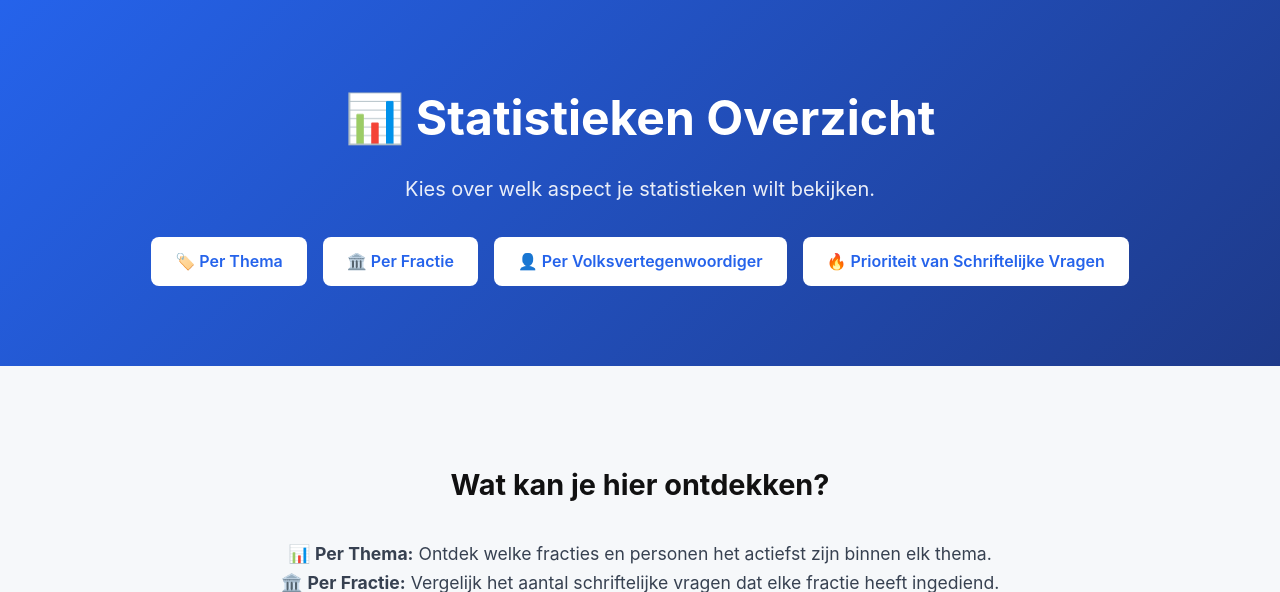
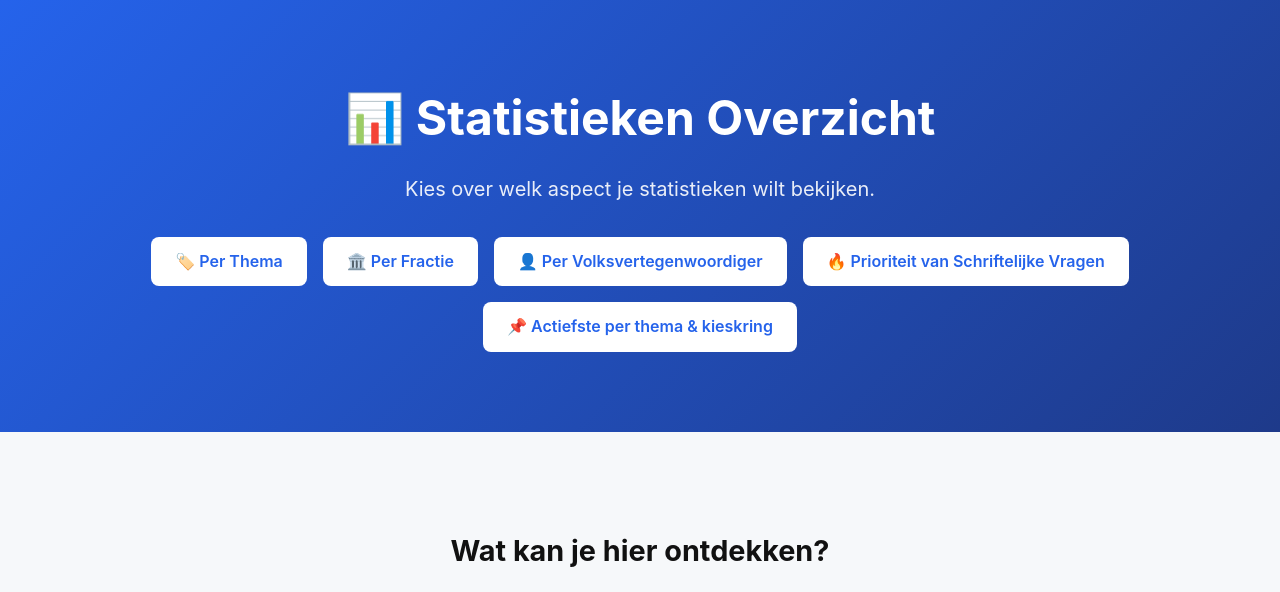
Before and after one commit to A-D-DBS-application/web-application-2025-group-8, a Flask app: page /statistieken in a window 1280 px wide. Shown: the top 592 px of the page. Run offline with Flask 3, Linux system fonts and the light colour scheme.

Commit message:
Feedback [kieskring]

```diff
--- a/app/routes.py
+++ b/app/routes.py
@@ -1,4 +1,4 @@
-from flask import Blueprint, render_template
+from flask import Blueprint, render_template, request
 from app.models import Persoon, Fractie, Thema, SchriftelijkeVragen, Persoonfunctie, ThemaKoppeling, Functies
 from sqlalchemy import func
 from app import db
@@ -187,6 +187,85 @@ def statistieken_personen():
     return render_template("statistieken_personen.html", data=data)
 
 
+# --- ACTIEFSTE VOLKSVERTEGENWOORDIGERS PER THEMA & KIESKRING ---
+@main.route('/statistieken/actiefste', methods=['GET'])
+def actiefste_per_thema_en_kieskring():
+    try:
+        # Alle verschillende kieskringen ophalen (voor de dropdown)
+        kieskringen = [
+            k[0] for k in (
+                db.session.query(Persoon.kieskring)
+                .distinct()
+                .order_by(Persoon.kieskring)
+                .all()
+            )
+            if k[0] is not None
+        ]
+
+        # Alle thema's voor de dropdown
+        themas = Thema.query.order_by(Thema.naam).all()
+
+        # Wat heeft de gebruiker geselecteerd?
+        geselecteerde_kieskring = request.args.get('kieskring')
+        geselecteerd_thema_id = request.args.get('thema')
+
+        data = []
+
+        if geselecteerde_kieskring and geselecteerd_thema_id:
+            rows = (
+                db.session.query(
+                    Persoon.id.label("persoon_id"),
+                    Persoon.voornaam,
+                    Persoon.naam,
+                    Persoon.kieskring,
+                    Fractie.naam.label("fractie_naam"),
+                    func.count(SchriftelijkeVragen.id).label("aantal_vragen"),
+                )
+                .join(Persoonfunctie, Persoonfunctie.id_prs == Persoon.id)
+                .join(Fractie, Fractie.id == Persoonfunctie.id_frc)
+                .join(SchriftelijkeVragen, SchriftelijkeVragen.id_prsfnc_vs == Persoonfunctie.id)
+                .join(ThemaKoppeling, ThemaKoppeling.id_schv == SchriftelijkeVragen.id)
+                .filter(Persoon.kieskring == geselecteerde_kieskring)
+                .filter(ThemaKoppeling.id_thm == geselecteerd_thema_id)
+                .group_by(
+                    Persoon.id,
+                    Persoon.voornaam,
+                    Persoon.naam,
+                    Persoon.kieskring,
+                    Fractie.naam,
+                )
+                .order_by(func.count(SchriftelijkeVragen.id).desc())
+                .all()
+            )
+
+            for idx, r in enumerate(rows, start=1):
+                data.append({
+                    "rang": idx,
+                    "naam": f"{r.voornaam} {r.naam}",
+                    "fractie": r.fractie_naam,
+                    "kieskring": r.kieskring,
+                    "aantal_vragen": r.aantal_vragen,
+                })
+
+    except OperationalError:
+        # Als de database niet bereikbaar is → lege state ipv 500 error
+        kieskringen = []
+        themas = []
+        geselecteerde_kieskring = None
+        geselecteerd_thema_id = None
+        data = []
+
+    return render_template(
+        "statistieken_actiefste.html",
+        kieskringen=kieskringen,
+        themas=themas,
+        geselecteerde_kieskring=geselecteerde_kieskring,
+        geselecteerd_thema_id=geselecteerd_thema_id,
+        data=data,
+    )
+
+
+
 # priority scoring algoritme
 from datetime import datetime
 from app.models import ThemaKoppeling  # staat er waarschijnlijk al, zo niet: importeren
--- a/app/templates/statistieken_overzicht.html
+++ b/app/templates/statistieken_overzicht.html
@@ -11,8 +11,8 @@
         <a href="{{ url_for('main.statistieken_themas') }}" class="btn">🏷️ Per Thema</a>
         <a href="{{ url_for('main.statistieken_fracties') }}" class="btn">🏛️ Per Fractie</a>
         <a href="{{ url_for('main.statistieken_personen') }}" class="btn">👤 Per Volksvertegenwoordiger</a>
-        <a href="{{ url_for('main.statistieken_priority') }}" class="btn">🔥 Prioriteit van Schriftelijke Vragen
-  </a>
+        <a href="{{ url_for('main.statistieken_priority') }}" class="btn">🔥 Prioriteit van Schriftelijke Vragen</a>
+        <a href="{{ url_for('main.actiefste_per_thema_en_kieskring') }}" class="btn">📌 Actiefste per thema & kieskring</a>
     </div>
 </section>
 
```
Also changed, not shown: app/templates/statistieken_actiefste.html (added, +63 -0 lines).
